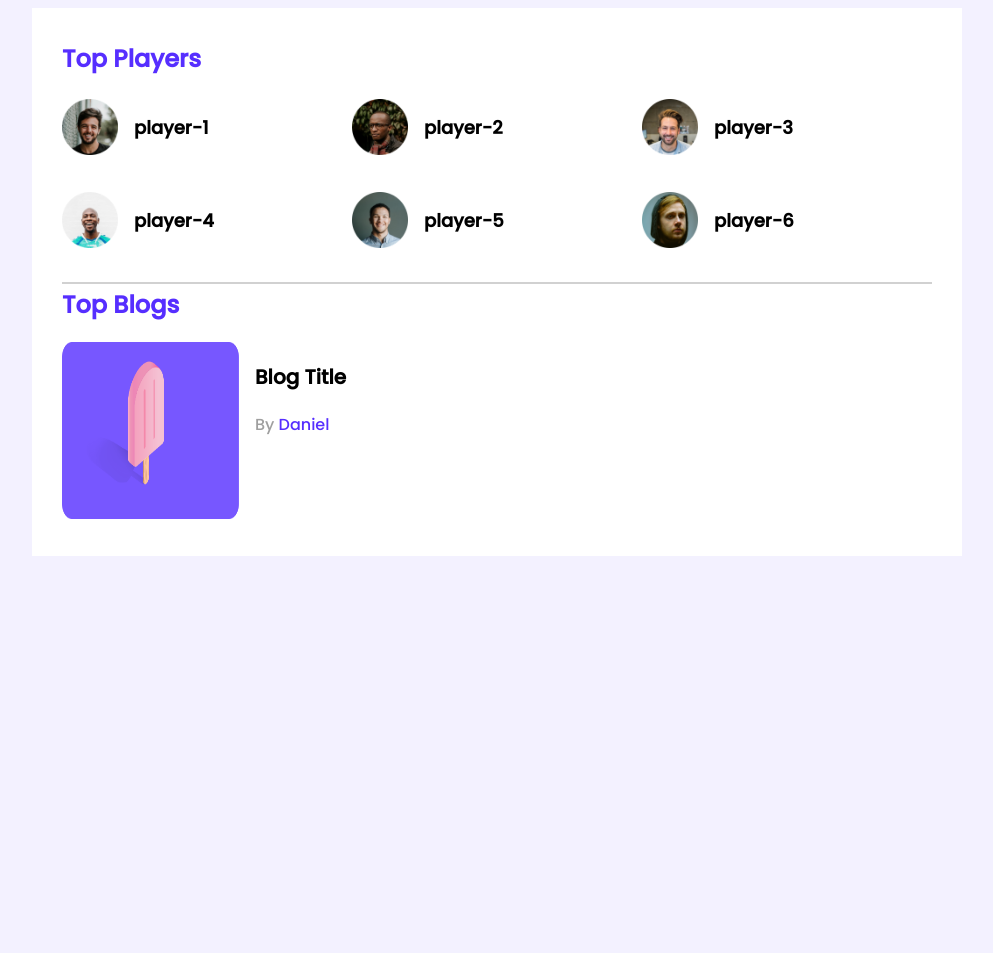
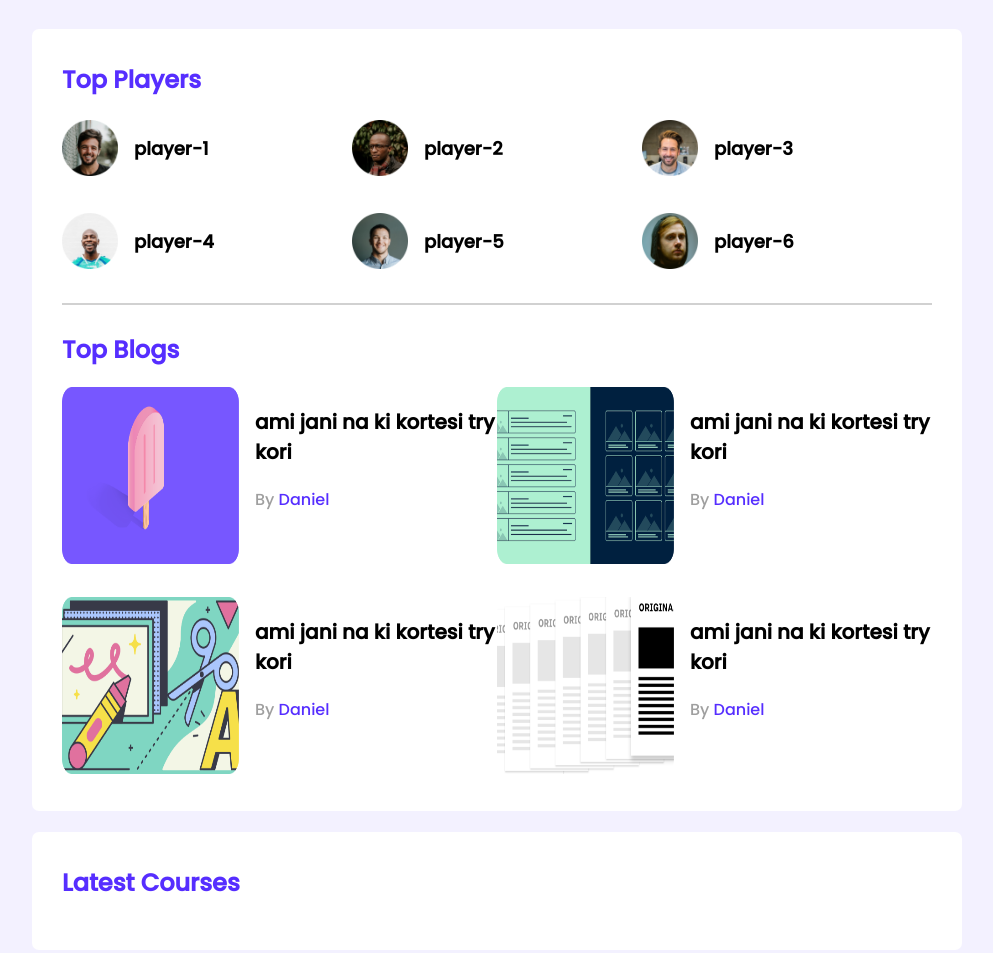
Before and after one commit to JubayerAhmmodShuvo/leader-board-css3, a plain HTML site: page index.html in a window 1280 px wide. Shown: the whole page, without its empty margins (143-1136 px from the left). Before the commit the page ends 800 px from the top, so only its background shows below. Drawn offline with Linux system fonts and the light colour scheme.

Commit message:
double section addesj

```diff
--- a/index.html
+++ b/index.html
@@ -55,13 +55,44 @@
                         <img src="images/blogs/blog-1.png" alt="">
                     </div>
                     <div class="blog-info">
-                        <h3 class="blog-title">Blog Title</h3>
+                        <h3 class="blog-title">ami jani na ki kortesi try kori</h3>
+                        <p class="blog-author">By <a href="">Daniel</a></p>
+                    </div>
+                </article>
+                <article class="blog">
+                    <div class="thumbnail">
+                        <img src="images/blogs/blog-2.png" alt="">
+                    </div>
+                    <div class="blog-info">
+                        <h3 class="blog-title">ami jani na ki kortesi try kori</h3>
+                        <p class="blog-author">By <a href="">Daniel</a></p>
+                    </div>
+                </article>
+                <article class="blog">
+                    <div class="thumbnail">
+                        <img src="images/blogs/blog-3.png" alt="">
+                    </div>
+                    <div class="blog-info">
+                        <h3 class="blog-title">ami jani na ki kortesi try kori</h3>
+                        <p class="blog-author">By <a href="">Daniel</a></p>
+                    </div>
+                </article>
+                <article class="blog">
+                    <div class="thumbnail">
+                        <img src="images/blogs/blog-4.png" alt="">
+                    </div>
+                    <div class="blog-info">
+                        <h3 class="blog-title">ami jani na ki kortesi try kori</h3>
                         <p class="blog-author">By <a href="">Daniel</a></p>
                     </div>
                 </article>
                </div>
             </div>
         </section>
+        <!-- latest courses -->
+        <section class="container">
+            <h2 class="section-title">Latest Courses</h2>
+        </section>
     </main>
 </body>
 </html>
--- a/styles/style.css
+++ b/styles/style.css
@@ -7,16 +7,20 @@
     }
     main{
         display: flex;
-        justify-content: center;
+        /* justify-content: center; */
+        align-items: center;
+        flex-direction: column;
     }
     .container{
         background-color: #FFFFFF;
         width: 870px;
         padding: 30px;
+        margin-top: 21px;
+        border-radius: 7px;
     }
     hr{
         border: 1px solid #d1d1d1;
-        margin: 0;
+        margin-bottom: 27px;
     }
 /* top player style */
 .top-players{
@@ -45,6 +49,11 @@
     font-size: 18px;
 }
 /* tip blog style */
+.blogs{
+    display: grid;
+    grid-template-columns: repeat(2,1fr);
+    grid-row-gap: 26px;
+}
 .blog{
     display: flex;
 }
```
